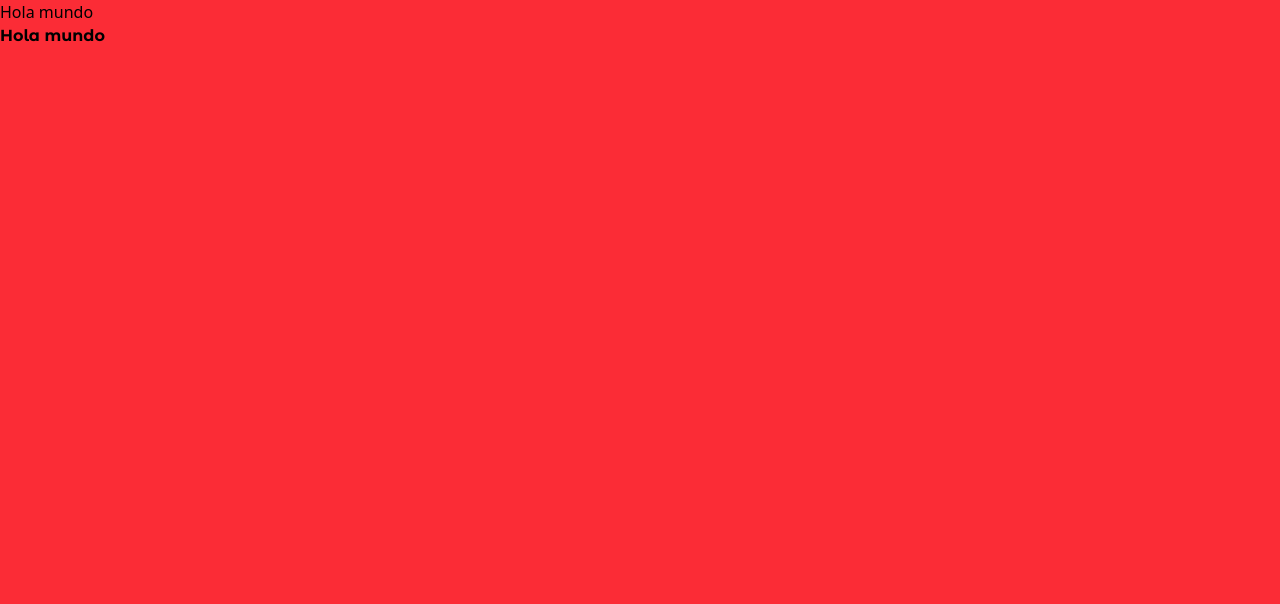
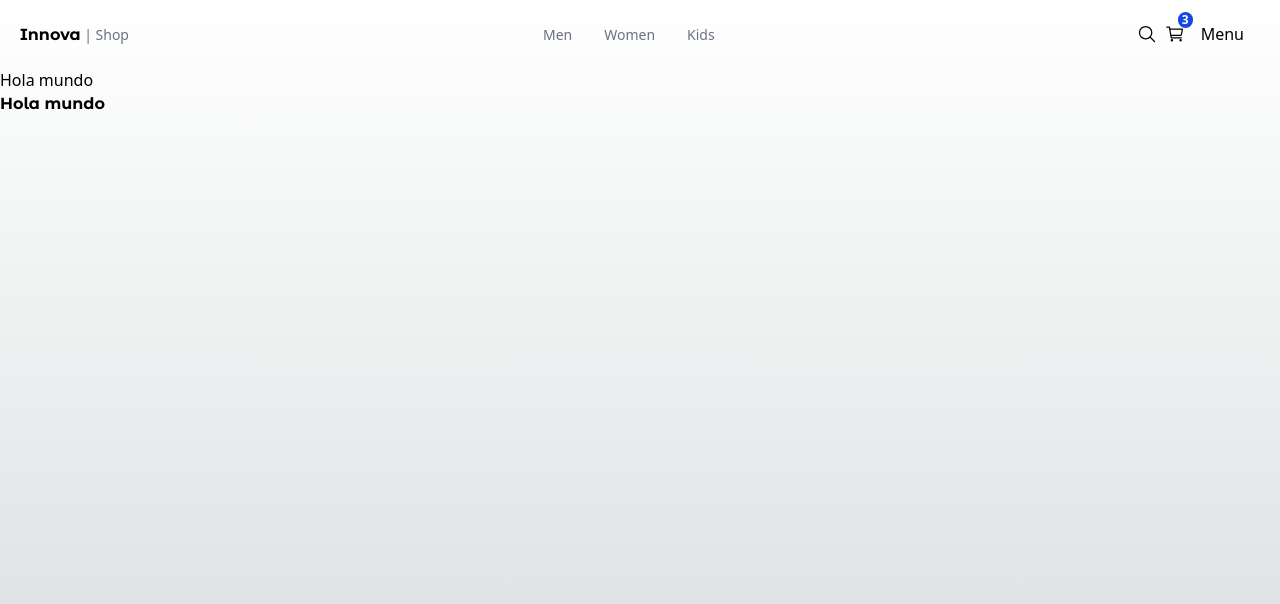
Before and after one commit to leuuis/03-innova-shop, a Next.js app: page / in a window 1280 px wide. Shown: the top 604 px of the page. Built offline with nearby package versions, Linux system fonts and the light colour scheme.

Commit message:
Top menu added.

```diff
--- a/app/(shop)/layout.tsx
+++ b/app/(shop)/layout.tsx
@@ -1,3 +1,4 @@
+import { TopMenu } from "@/components";
 
 export default function ShopLayout({
     children
@@ -5,7 +6,8 @@ export default function ShopLayout({
     children: React.ReactNode;
 }) {
     return (
-        <main className="bg-red-500 min-h-screen">
+        <main className="min-h-screen">
+            <TopMenu />
             {children}
         </main>
     );
--- a/app/auth/layout.tsx
+++ b/app/auth/layout.tsx
@@ -5,7 +5,7 @@ export default function ShopLayout({
     children: React.ReactNode;
 }) {
     return (
-        <main className="bg-gray-500 min-h-screen">
+        <main className="min-h-screen">
             {children}
         </main>
     );
--- a/app/globals.css
+++ b/app/globals.css
@@ -22,7 +22,7 @@ body {
       transparent,
       rgb(var(--background-start-rgb))
       )
-      rgb(var(--background-end-rgb))
+      rgb(var(--background-end-rgb));
 }
 
 
--- a/components/index.ts
+++ b/components/index.ts
@@ -0,0 +1,2 @@
+
+export * from "./ui/top-menu/TopMenu"
--- /dev/null
+++ b/components/ui/top-menu/TopMenu.tsx
@@ -0,0 +1,43 @@
+import { titleFont } from "@/app/config/fonts"
+import Link from "next/link"
+import { IoCartOutline, IoMenuOutline, IoSearchOutline } from "react-icons/io5"
+
+export const TopMenu = () => {
+  return (
+    <nav className="flex px-5 justify-between items-center w-full">
+
+      {/* Logo */}
+      <div>
+        <Link href="/">
+          <span className={`${titleFont.className} antialiased font-bold`}>Innova</span>
+          <span className="text-sm text-gray-500"> | Shop</span>
+        </Link>
+      </div>
+
+      {/* Menu */}
+      <div className="hidden sm:block">
+        <Link href="category/men" className="m-2 p-2 rounded-md transition-all hover:bg-gray-200 text-sm text-gray-500">Men</Link>
+        <Link href="category/women" className="m-2 p-2 rounded-md transition-all hover:bg-gray-200 text-sm text-gray-500">Women</Link>
+        <Link href="category/kids" className="m-2 p-2 rounded-md transition-all hover:bg-gray-200 text-sm text-gray-500">Kids</Link>
+      </div>
+
+      {/* Search, Cart, Menu */}
+      <div className="flex items-center">
+        <Link href="/search" className="mx-2">
+          <IoSearchOutline className="w-5 h-5" />
+        </Link>
+        <div className="relative">
+          <span className="absolute text-xs rounded-full px-1 font-bold top-3 -right-2   bg-blue-700 text-white">3</span>
+          <Link href="/cart" className="mx-2">
+            <IoCartOutline className="w-5 h-5" />
+          </Link>
+        </div>
+
+        <button className="mx-2 rounded-md transition-all hover:bg-gray-100 p-2">
+          Menu
+        </button>
+      </div>
+
+    </nav>
+  )
+}
--- a/package.json
+++ b/package.json
@@ -11,7 +11,8 @@
   "dependencies": {
     "next": "16.2.9",
     "react": "19.2.4",
-    "react-dom": "19.2.4"
+    "react-dom": "19.2.4",
+    "react-icons": "^5.6.0"
   },
   "devDependencies": {
     "@tailwindcss/postcss": "^4",
```
Also changed, not shown: 1 other file (tests, documents, lock files or other folders).
